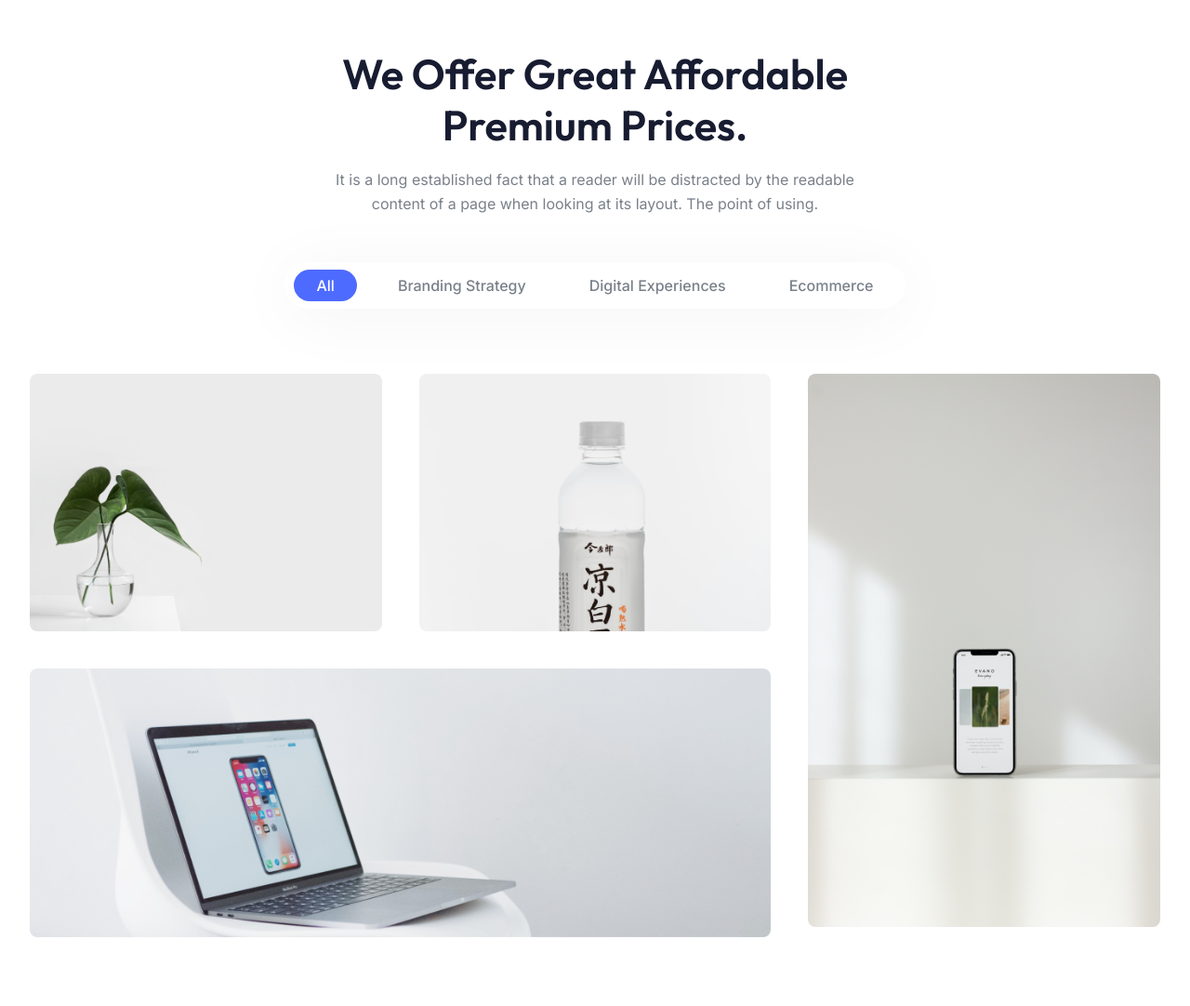
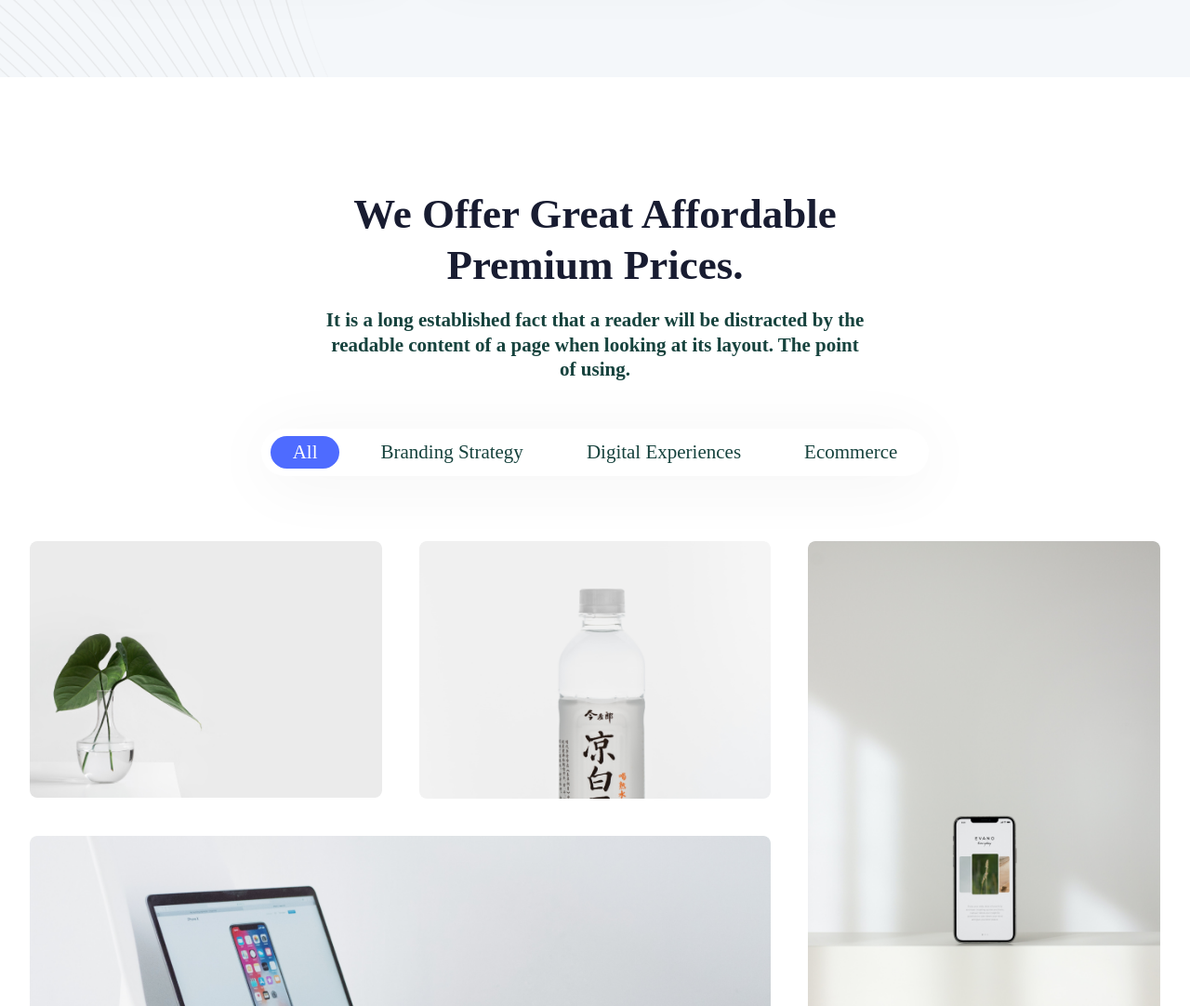
Before and after one commit to mercedesesposito/bartenderclub1, a plain HTML site: page index.html in a window 1280 px wide. Shown: the part 4638-5720 px from the top of the page at 93% size. Drawn offline with Linux system fonts and the light colour scheme.

Commit message:
probando2

```diff
--- a/style.css
+++ b/style.css
@@ -404,18 +404,23 @@ video {
 }
 
 body{
-  position: relative;
-  z-index: 1;
-  font-family: Inter, sans-serif;
-  font-size: 16px;
-  line-height: 26px;
-  font-weight: 400;
-  --tw-text-opacity: 1;
-  color: rgb(121 128 138 / var(--tw-text-opacity));
+  color: #16423D;
+  font-feature-settings: 'clig' off, 'liga' off;
+  font-family: Raleway;
+  font-size: 21px;
+  font-style: normal;
+  font-weight: 600;
+  line-height: 127%; /* 26.67px */;
 }
 
 h1,  h2,  h3,  h4,  h5,  h6{
-  font-family: Outfit, sans-serif;
+color: #FF3600;
+font-feature-settings: 'clig' off, 'liga' off;
+font-family: Shrikhand;
+font-size: 55px;
+font-style: normal;
+font-weight: 400;
+line-height: 103.5%; /* 56.925px */;
 }
 
 *, ::before, ::after{
```
